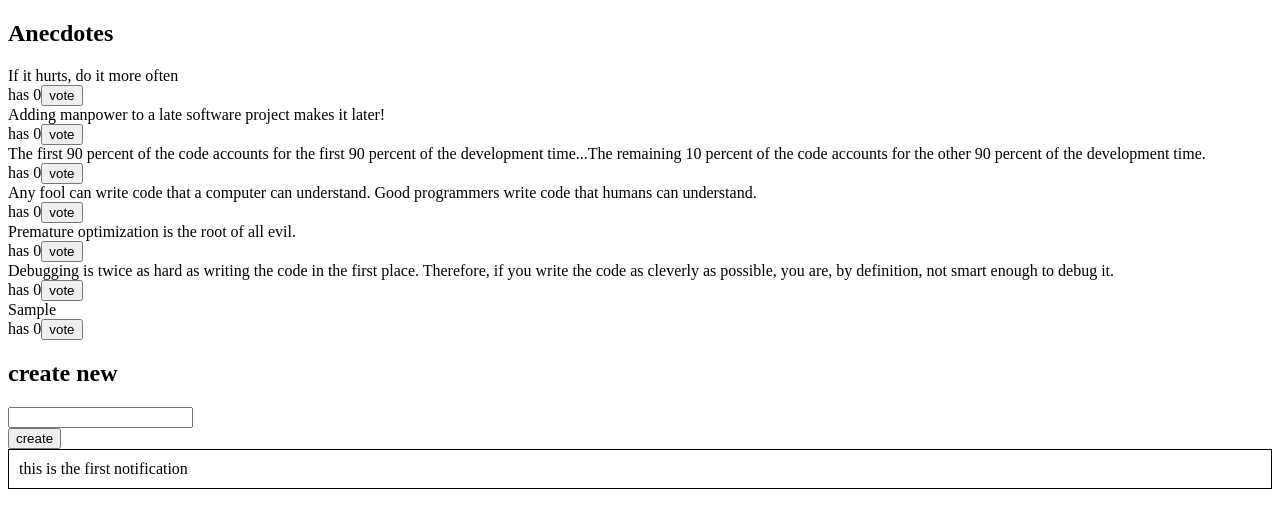
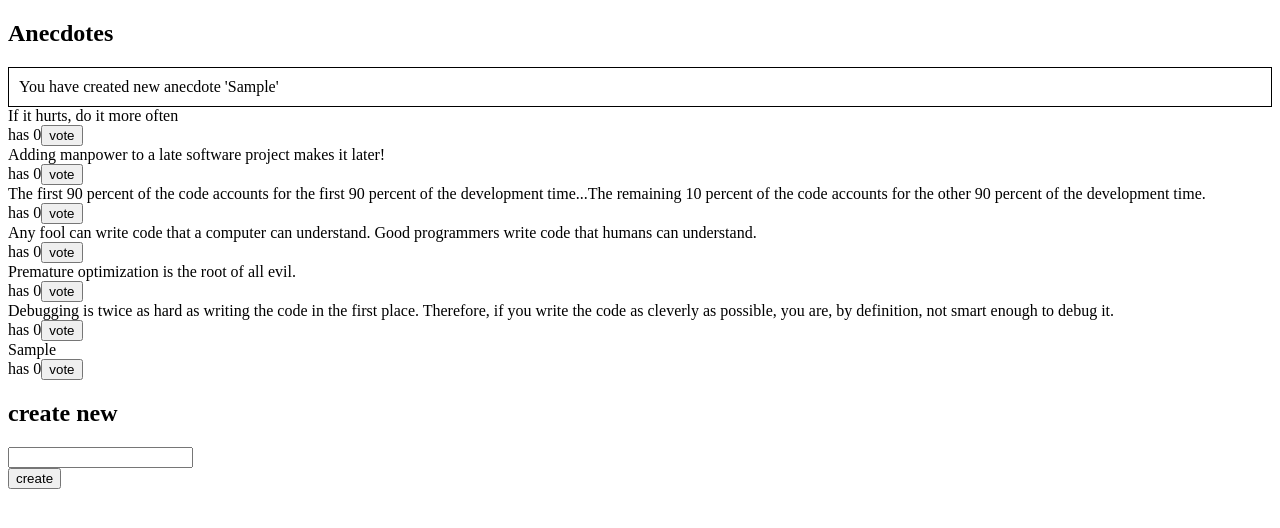
Before and after one commit to haido86/fullstack-part6, a React (Create React App) app in the folder redux-anecdotes/: page / in a window 1280 px wide. Both pictures are taken after typing "Sample" into the empty fields and a click on the button "create". Shown: the top 528 px of the page. Built offline with nearby package versions, Linux system fonts and the light colour scheme.

Commit message:
6.11 step9

```diff
--- a/redux-anecdotes/src/App.js
+++ b/redux-anecdotes/src/App.js
@@ -6,10 +6,10 @@ const App = () => {
   return (
     <div>
       <h2>Anecdotes</h2>
+      <Notification />
       <AnecdoteList />
       <h2>create new</h2>
       <AnecdoteForm />
-      <Notification />
     </div>
   );
 };
--- a/redux-anecdotes/src/components/AnecdoteForm.js
+++ b/redux-anecdotes/src/components/AnecdoteForm.js
@@ -1,5 +1,9 @@
 import { useDispatch } from 'react-redux';
 import { newAnecdote } from '../reducers/anecdoteReducer';
+import {
+  clearNotification,
+  showNotification,
+} from '../reducers/notificationReducer';
 
 const AnecdoteForm = () => {
   const dispatch = useDispatch();
@@ -9,6 +13,14 @@ const AnecdoteForm = () => {
     const content = event.target.anecdote.value;
     event.target.anecdote.value = '';
     dispatch(newAnecdote(content));
+    dispatch(
+      showNotification({
+        content: `You have created new anecdote '${content}'`,
+      })
+    );
+    setTimeout(() => {
+      dispatch(clearNotification());
+    }, 5000);
   };
   return (
     <div>
--- a/redux-anecdotes/src/components/AnecdoteList.js
+++ b/redux-anecdotes/src/components/AnecdoteList.js
@@ -1,5 +1,9 @@
 import { useSelector, useDispatch } from 'react-redux';
 import { addVote } from '../reducers/anecdoteReducer';
+import {
+  showNotification,
+  clearNotification,
+} from '../reducers/notificationReducer';
 
 const AnecdoteList = () => {
   const anecdotes = useSelector((state) => state.anecdotes);
@@ -10,6 +14,11 @@ const AnecdoteList = () => {
   const vote = (id) => {
     console.log('vote', id);
     dispatch(addVote(id));
+    const voteItem = anecdotes.find((anecdote) => anecdote.id === id);
+    dispatch(showNotification({ content: `You voted '${voteItem.content}'` }));
+    setTimeout(() => {
+      dispatch(clearNotification());
+    }, 5000);
   };
 
   const anecdotesForSort = [...anecdotes];
@@ -19,6 +28,7 @@ const AnecdoteList = () => {
   });
 
   return (
+    <>
       <div>
         {orderedByVote.map((anecdote) => (
           <div key={anecdote.id}>
@@ -30,6 +40,7 @@ const AnecdoteList = () => {
           </div>
         ))}
       </div>
+    </>
   );
 };
 export default AnecdoteList;
--- a/redux-anecdotes/src/components/Notification.js
+++ b/redux-anecdotes/src/components/Notification.js
@@ -1,8 +1,8 @@
 import { useSelector } from 'react-redux';
 
 const Notification = () => {
-  const notifications = useSelector((state) => state.notifications);
-  console.log('notification', notifications);
+  const notification = useSelector((state) => state.notifications);
+  console.log('notification', notification);
 
   const style = {
     border: 'solid',
@@ -11,11 +11,7 @@ const Notification = () => {
   };
   return (
     <div>
-      {notifications.map((notification) => (
-        <div style={style} key={notification.content}>
-          <div>{notification.content}</div>
-        </div>
-      ))}
+      {notification.isShow && <div style={style}>{notification.content}</div>}
     </div>
   );
 };
--- a/redux-anecdotes/src/reducers/notificationReducer.js
+++ b/redux-anecdotes/src/reducers/notificationReducer.js
@@ -1,19 +1,23 @@
 import { createSlice } from '@reduxjs/toolkit';
 
-// const getId = () => (100000 * Math.random()).toFixed(0);
-
-const initialState = [
-  {
-    content: 'this is the first notification',
-    // id: getId(),
-  },
-];
-
+const initialState = {
+  content: '',
+  isShow: false,
+};
 const notificationSlice = createSlice({
   name: 'notification',
   initialState,
-  //   reducers: {},
+  reducers: {
+    showNotification(state, action) {
+      state.content = action.payload.content;
+      state.isShow = true;
+    },
+    clearNotification(state, action) {
+      state.isShow = false;
+    },
+  },
 });
 
-// export const { addVote, newAnecdote } = notificationSlice.actions;
+export const { showNotification, clearNotification } =
+  notificationSlice.actions;
 export default notificationSlice.reducer;
```
Also changed, not shown: 1 other file (tests, documents, lock files or other folders). Lines whose indentation alone changed are shown as unchanged.
